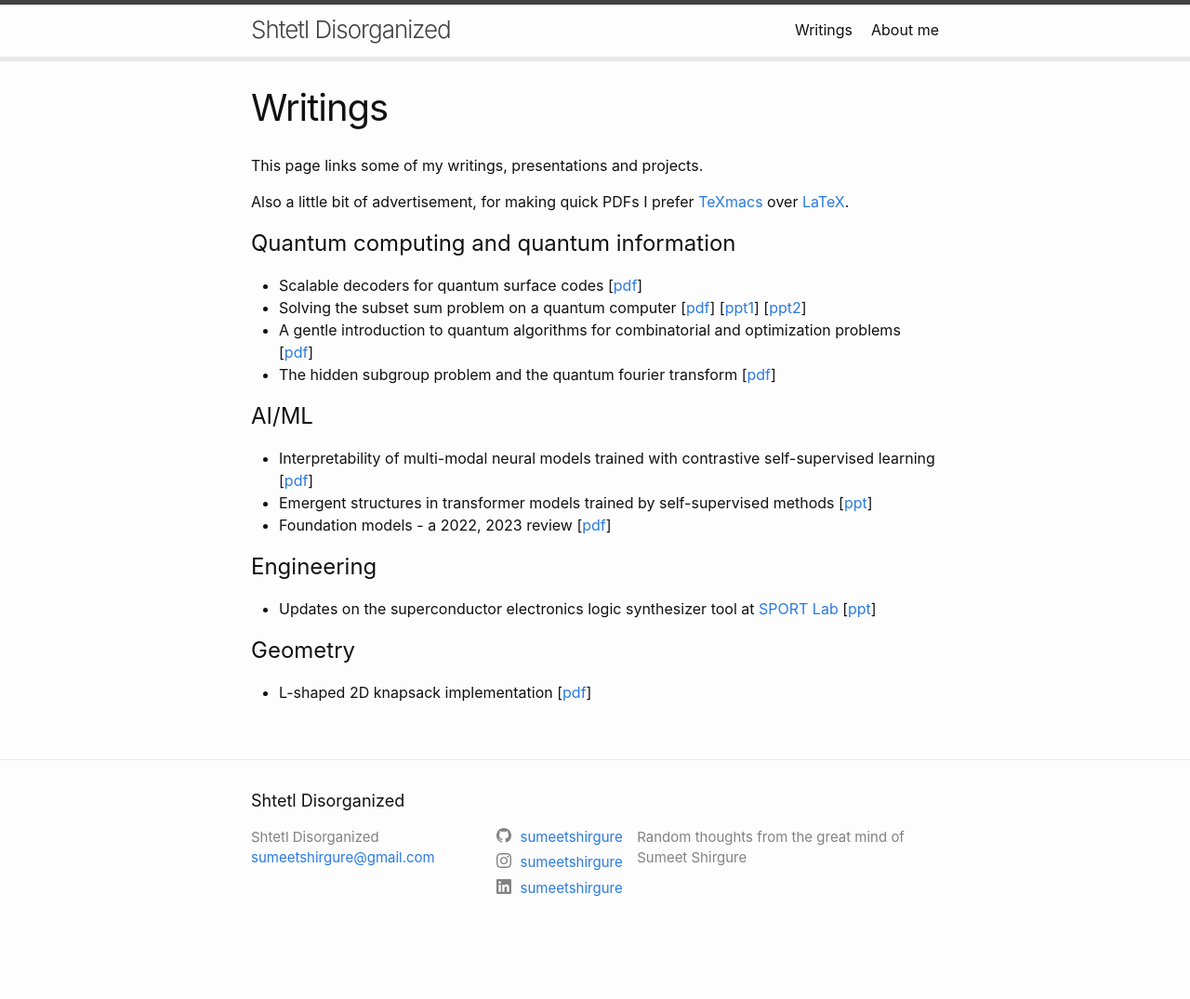
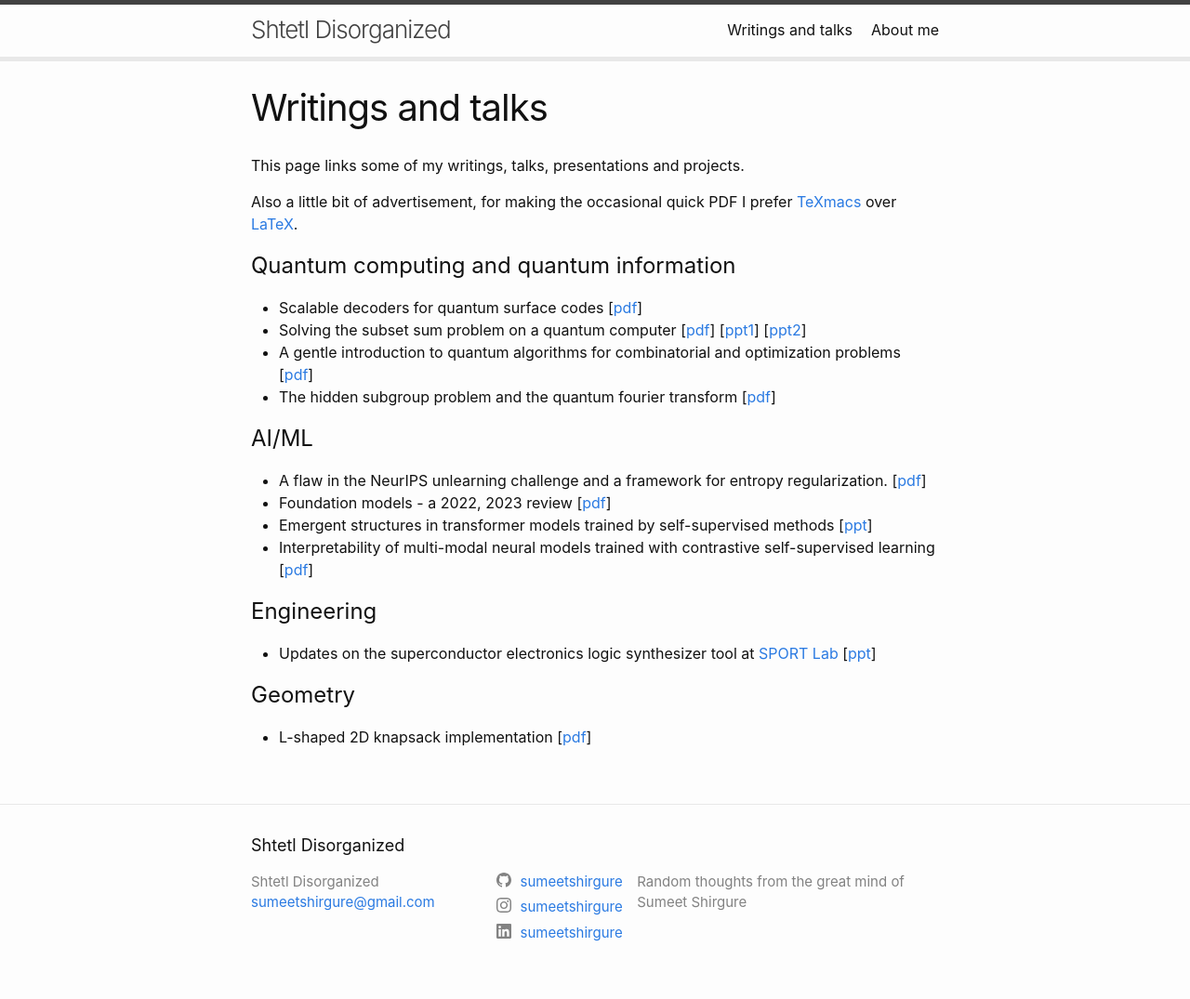
Before and after one commit to sumeetshirgure/sumeetshirgure.github.io, a Jekyll site: the page built from docs/0_writing_samples.markdown, in a window 1280 px wide. Shown: the whole page at 93% size. Built offline with Jekyll 4.4.1, drawn with Linux system fonts in a browser that asks for light colours; before the commit the page ends 1027 px from its top, so only the background shows below that.

Commit message:
Post unlearning challenge flaw paper.

```diff
--- a/docs/0_writing_samples.markdown
+++ b/docs/0_writing_samples.markdown
@@ -1,12 +1,12 @@
 ---
 layout: page
-title: Writings
+title: Writings and talks
 permalink: /writings/
 ---
 
-This page links some of my writings, presentations and projects.
+This page links some of my writings, talks, presentations and projects.
 
-Also a little bit of advertisement, for making quick PDFs I prefer
+Also a little bit of advertisement, for making the occasional quick PDF I prefer
 [TeXmacs](https://en.wikipedia.org/wiki/GNU_TeXmacs) over [LaTeX](https://en.wikipedia.org/wiki/LaTeX).
 
 # Quantum computing and quantum information
@@ -22,12 +22,14 @@ Also a little bit of advertisement, for making quick PDFs I prefer
 [[pdf](/assets/pdfs/projects/cs_599_project.pdf)]
 
 # AI/ML
+- A flaw in the NeurIPS unlearning challenge and a framework for entropy regularization.
+[[pdf](/assets/pdfs/papers/unlearn_flaw.pdf)]
+- Foundation models - a 2022, 2023 review
+[[pdf](/assets/pdfs/projects/foundation_models_review.pdf)]
+- Emergent structures in transformer models trained by self-supervised methods
+[[ppt](/assets/pdfs/presentations/cs_566.pdf)]
 - Interpretability of multi-modal neural models trained with contrastive self-supervised learning
 [[pdf](/assets/pdfs/projects/cs_566_paper.pdf)]
-- Emergent structures in transformer models trained by self-supervised methods
-[[ppt](/assets/pdfs/presentations/cs_566.pdf)]
-- Foundation models - a 2022, 2023 review
-[[pdf](/assets/pdfs/projects/foundation_models_review.pdf)]
 
 # Engineering
 - Updates on the superconductor electronics logic synthesizer tool at
```
Also changed, not shown: docs/_posts/2023-10-11-turnaround-time.markdown (added, +37 -0 lines), 1 other file.
